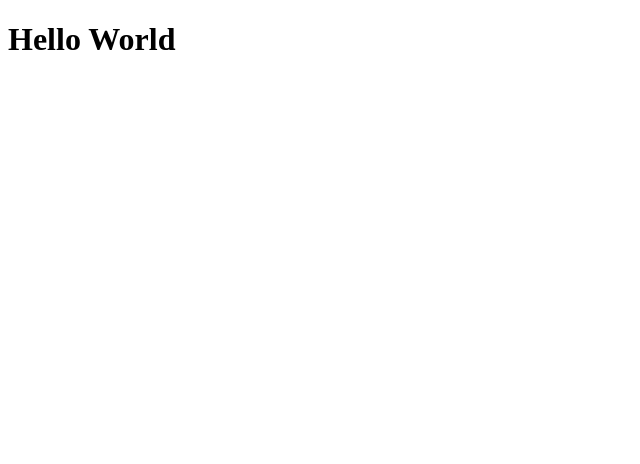
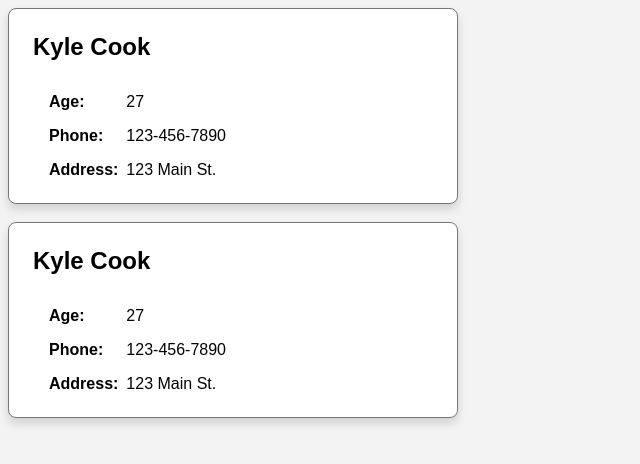
Before and after one commit to Skills-Learnings/React-Basic-and-Intermediate, a React (Vite) app: page / in a window 1280 px wide. Shown: the top 464 px of the page, without its empty margins (0-640 px from the left). Built offline with nearby package versions, Linux system fonts and the light colour scheme.

Commit message:
Implemented user card project

```diff
--- a/src/App.jsx
+++ b/src/App.jsx
@@ -1,5 +1,26 @@
+import "./assets/user.css"
+import userDetails from "./assets/user.json"
+import UserCard from "./UserCard"
+import UserCardClass from "./UserCardClass"
+
 function App() {
-  return <h1>Hello World</h1>
+  return (
+    <div>
+      <UserCard
+        name={userDetails.name}
+        phoneNumber={userDetails.phoneNumber}
+        age={userDetails.age}
+        address={userDetails.address}
+      />
+      <br />
+      <UserCardClass
+        name={userDetails.name}
+        phoneNumber={userDetails.phoneNumber}
+        age={userDetails.age}
+        address={userDetails.address}
+      />
+    </div>
+  )
 }
 
 export default App
--- /dev/null
+++ b/src/UserCard.jsx
@@ -0,0 +1,17 @@
+function UserCard({ name, phoneNumber, age, address }) {
+  return (
+    <div class="card">
+      <h2 class="name">{name}</h2>
+      <div class="body">
+        <div class="label">Age:</div>
+        <div>{age}</div>
+        <div class="label">Phone:</div>
+        <div>{phoneNumber}</div>
+        <div class="label">Address:</div>
+        <div>{address}</div>
+      </div>
+    </div>
+  )
+}
+
+export default UserCard
--- /dev/null
+++ b/src/UserCardClass.jsx
@@ -0,0 +1,21 @@
+import React from "react"
+
+class UserCardClass extends React.Component {
+  render() {
+    return (
+      <div class="card">
+        <h2 class="name">{this.props.name}</h2>
+        <div class="body">
+          <div class="label">Age:</div>
+          <div>{this.props.age}</div>
+          <div class="label">Phone:</div>
+          <div>{this.props.phoneNumber}</div>
+          <div class="label">Address:</div>
+          <div>{this.props.address}</div>
+        </div>
+      </div>
+    )
+  }
+}
+
+export default UserCardClass
--- /dev/null
+++ b/src/assets/user.css
@@ -0,0 +1,30 @@
+body {
+  background: #F3F3F3;
+}
+
+.card {
+  background: white;
+  border: 1px solid #777;
+  border-radius: .5rem;
+  box-shadow: 0 5px 10px 0 rgba(0, 0, 0, .15);
+  max-width: 400px;
+  padding: 1.5rem;
+  font-family: Arial;
+}
+
+.name {
+  margin: 0;
+  margin-bottom: 2rem;
+}
+
+
+.body {
+  display: grid;
+  grid-template-columns: auto 1fr;
+  gap: 1rem .5rem;
+  padding: 0 1rem;
+}
+
+.label {
+  font-weight: bold;
+}
--- /dev/null
+++ b/src/assets/user.json
@@ -0,0 +1,6 @@
+{
+  "name": "Kyle Cook",
+  "age": 27,
+  "phoneNumber": "123-456-7890",
+  "address": "123 Main St."
+}
--- a/src/main.jsx
+++ b/src/main.jsx
@@ -2,8 +2,4 @@ import React from "react"
 import ReactDOM from "react-dom/client"
 import App from "./App.jsx"
 
-ReactDOM.createRoot(document.getElementById("root")).render(
-  <React.StrictMode>
-    <App />
-  </React.StrictMode>
-)
+ReactDOM.createRoot(document.getElementById("root")).render(<App />)
```
